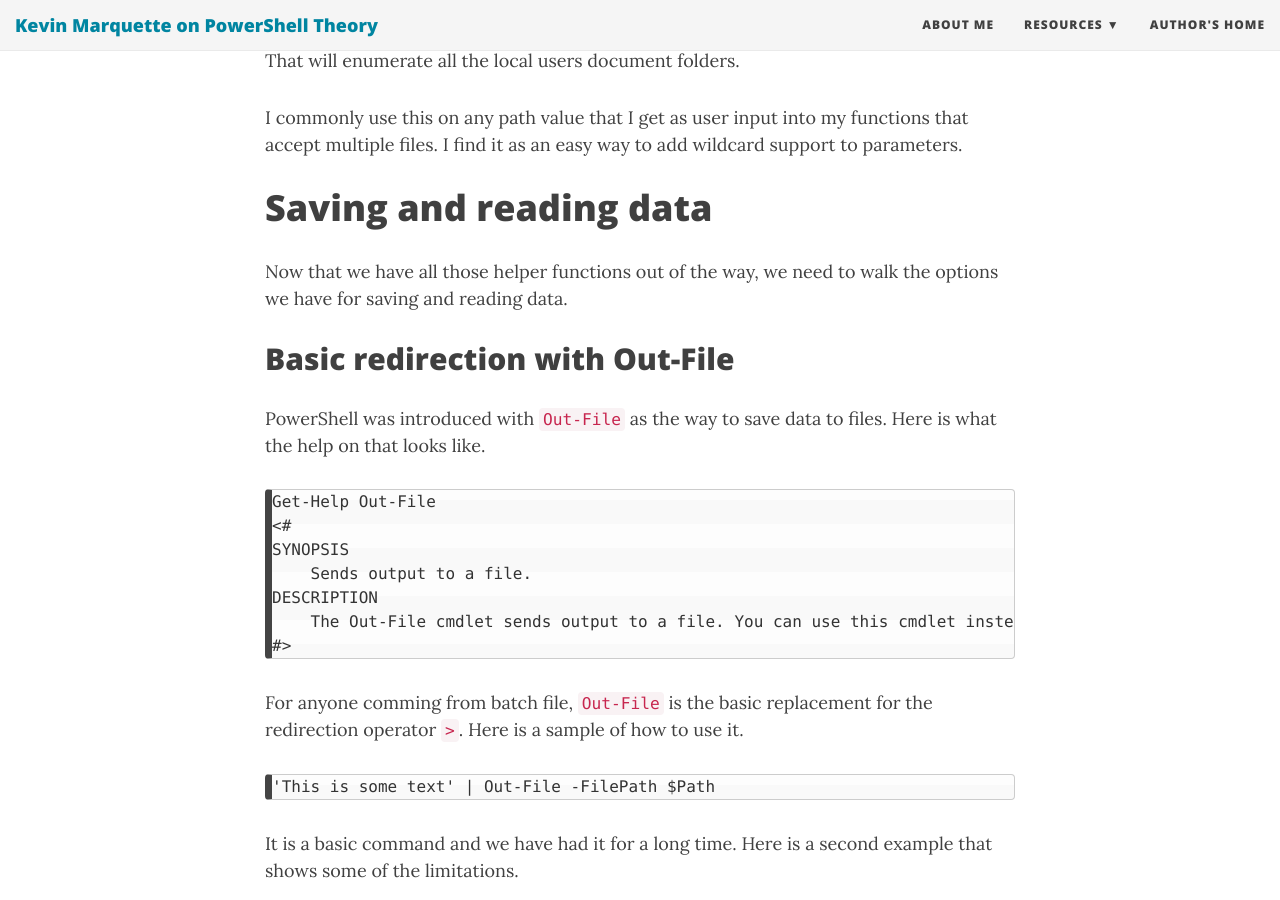
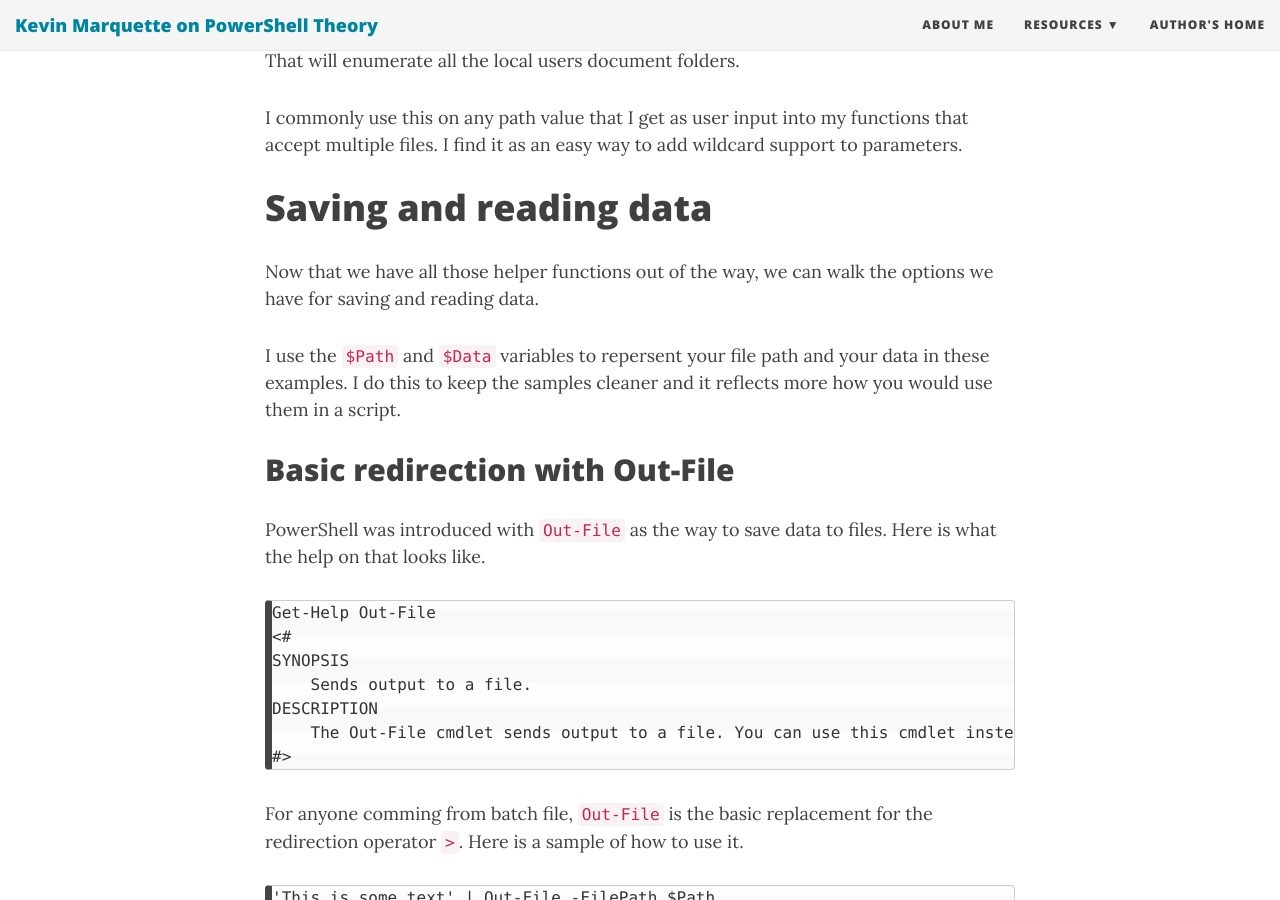
Before and after one commit to KevinMarquette/kevinmarquette.github.io, a Jekyll site: the page built from _posts/2017-03-18-Powershell-reading-and-saving-data-to-files.md, in a window 1280 px wide and 900 px high, scrolled down 2330 px. Built offline with Jekyll 4.4.1, drawn with Linux system fonts in a browser that asks for light colours; nearby versions of some CDN libraries.

Commit message:
add comment about undefined variables in example

```diff
--- a/_posts/2017-03-18-Powershell-reading-and-saving-data-to-files.md
+++ b/_posts/2017-03-18-Powershell-reading-and-saving-data-to-files.md
@@ -64,7 +64,9 @@ I commonly use this on any path value that I get as user input into my functions
 
 # Saving and reading data
 
-Now that we have all those helper functions out of the way, we need to walk the options we have for saving and reading data.
+Now that we have all those helper functions out of the way, we can walk the options we have for saving and reading data.
+
+I use the `$Path` and `$Data` variables to repersent your file path and your data in these examples. I do this to keep the samples cleaner and it reflects more how you would use them in a script.
 
 ## Basic redirection with Out-File
 
```
